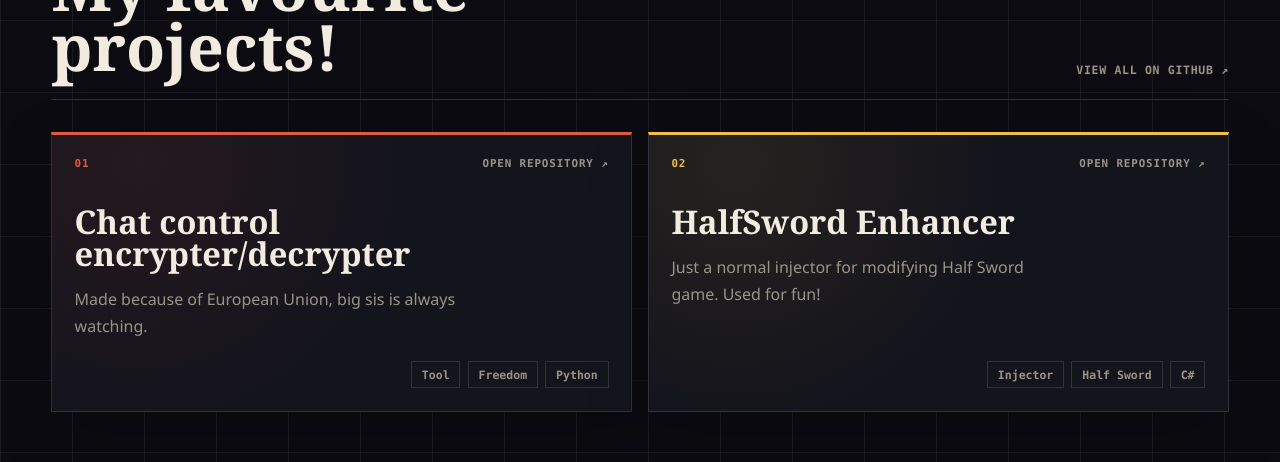
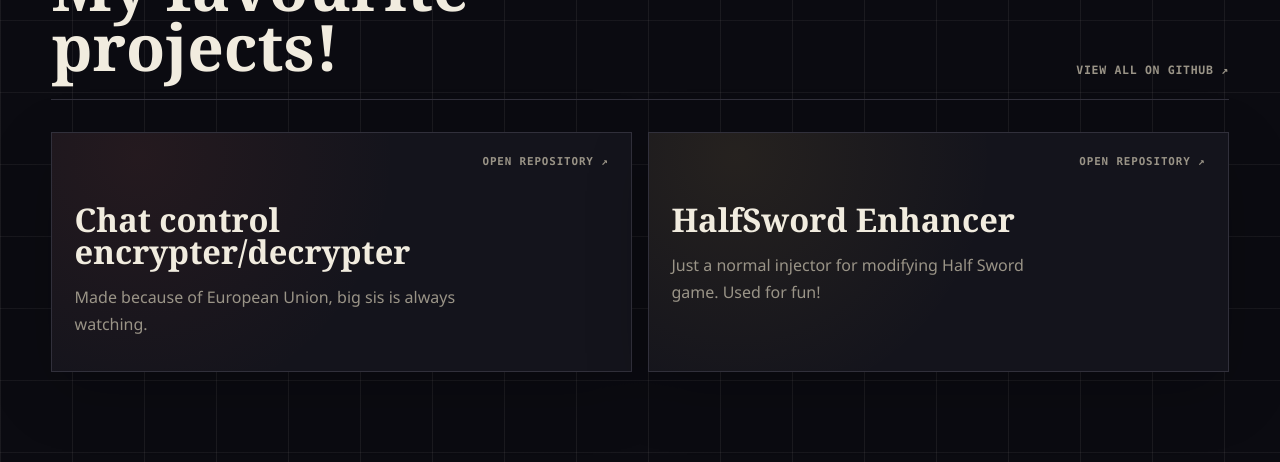
Before and after one commit to muddpunch/muddpunch.github.io, a React (Vite) app: page / in a window 1280 px wide. Shown: the part 1780-2242 px from the top of the page. Built offline with nearby package versions, Linux system fonts and the light colour scheme.

Commit message:
goons to me finally finished

```diff
--- a/src/App.tsx
+++ b/src/App.tsx
@@ -13,7 +13,6 @@
 type Project = {
   title: string;
   desc: string;
-  tags: string[];
   tone: "oxide" | "signal" | "green";
   href: string;
   preview: string;
@@ -34,7 +33,6 @@
   {
     title: "Chat control encrypter/decrypter",
     desc: "Made because of European Union, big sis is always watching.",
-    tags: ["Tool", "Freedom", "Python"],
     tone: "oxide",
     href: "https://github.com/muddpunch/chatcontrol-encrypter-decrypter",
     preview: chatcontrolPreview,
@@ -42,7 +40,6 @@
   {
     title: "HalfSword Enhancer",
     desc: "Just a normal injector for modifying Half Sword game. Used for fun!",
-    tags: ["Injector", "Half Sword", "C#"],
     tone: "signal",
     href: "https://github.com/muddpunch/Half-Sword-Enhancer",
     preview: halfSwordPreview,
@@ -106,7 +103,7 @@
             </a>
           </motion.div>
           <motion.div className="project-grid" variants={stagger} initial="hidden" whileInView="show" viewport={{ once: true, margin: "-80px" }}>
-            {projects.map((project, index) => <ProjectCard project={project} index={index} key={project.title} />)}
+            {projects.map((project) => <ProjectCard project={project} key={project.title} />)}
           </motion.div>
         </section>
 
@@ -174,20 +171,16 @@
     </motion.div>
   );
 }
-function ProjectCard({ project, index }: { project: Project; index: number }) {
+function ProjectCard({ project }: { project: Project }) {
   return (
     <motion.a className={`project ${project.tone}`} href={project.href} target="_blank" rel="noopener noreferrer" variants={fadeUp} whileHover={{ y: -5 }} transition={{ duration: 0.2 }}>
       <div className="project-meta">
-        <span>0{index + 1}</span>
         <span>Open repository ↗</span>
       </div>
       <div className="project-copy">
         <h3>{project.title}</h3>
         <p>{project.desc}</p>
       </div>
-      <div className="tags">
-        {project.tags.map((tag) => <span key={tag}>{tag}</span>)}
-      </div>
     </motion.a>
   );
 }
--- a/src/styles.css
+++ b/src/styles.css
@@ -313,12 +313,11 @@
   --accent: var(--ink);
   position: relative;
   display: flex;
-  min-height: 17rem;
+  min-height: 15rem;
   flex-direction: column;
   overflow: hidden;
   padding: 1.4rem;
   border: 1px solid var(--line);
-  border-top: 3px solid var(--accent);
   background: var(--panel);
   box-shadow: 0 20px 60px rgb(0 0 0 / 20%);
   transition: border-color .2s ease, box-shadow .2s ease;
@@ -348,7 +347,7 @@
 .project-meta {
   position: relative;
   display: flex;
-  justify-content: space-between;
+  justify-content: flex-end;
   gap: 1rem;
   color: var(--muted);
   font: 800 .68rem ui-monospace, SFMono-Regular, Menlo, monospace;
@@ -356,15 +355,14 @@
   text-transform: uppercase;
 }
 
-.project-meta span:first-child { color: var(--accent); }
-.project-meta span:last-child { transition: color .18s ease, transform .18s ease; }
-.project:hover .project-meta span:last-child { color: var(--ink); transform: translate(2px, -2px); }
+.project-meta span { transition: color .18s ease, transform .18s ease; }
+.project:hover .project-meta span { color: var(--ink); transform: translate(2px, -2px); }
 
 .project-copy {
   position: relative;
   display: grid;
   gap: 1rem;
-  margin: 2.25rem 0 1.35rem;
+  margin: 2.25rem 0 0;
 }
 
 .project h3 {
@@ -377,22 +375,6 @@
 }
 
 .project p { max-width: 43ch; margin: 0; }
-
-.tags {
-  position: relative;
-  display: flex;
-  flex-wrap: wrap;
-  align-self: end;
-  gap: .45rem;
-  margin-top: auto;
-}
-
-.tags span {
-  padding: .36rem .62rem;
-  border: 1px solid var(--line);
-  color: var(--muted);
-  font: 800 .72rem ui-monospace, SFMono-Regular, Menlo, monospace;
-}
 
 .split {
   display: grid;
@@ -445,5 +427,5 @@
   .hero, .split, .project-grid, .preview-grid { grid-template-columns: 1fr; }
   .hero { min-height: auto; }
   .projects-heading { align-items: flex-start; flex-direction: column; gap: 1rem; }
-  .project { min-height: 16rem; }
+  .project { min-height: 14rem; }
 }
```
Also changed, not shown: 10 other files (tests, documents, lock files or other folders).
